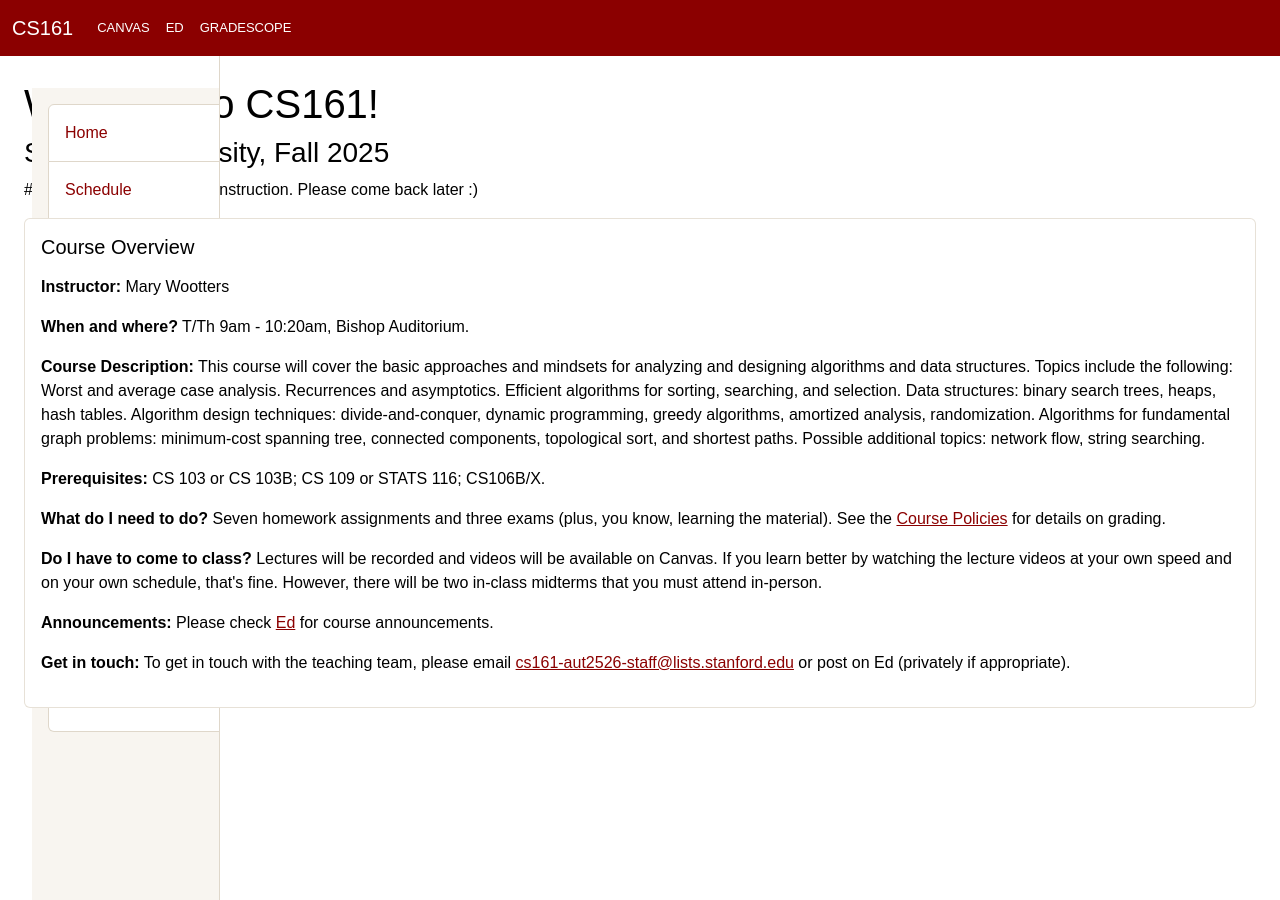
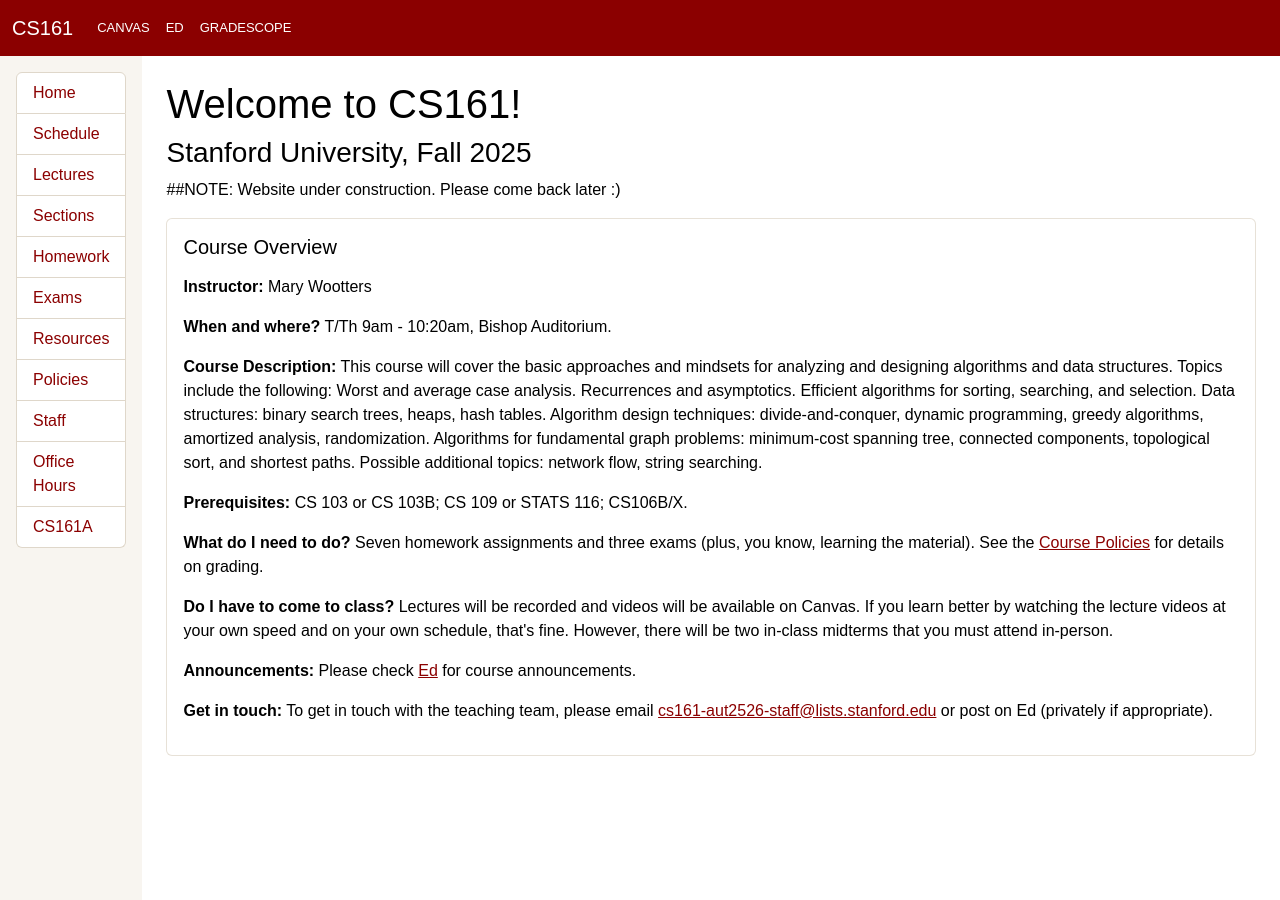
Before and after one commit to cs161-stanford/cs161-stanford.github.io, a Jekyll site: the page built from index.md, in a window 1280 px wide and 900 px high. Built offline with Jekyll 4.4.1, drawn with Linux system fonts in a browser that asks for light colours; nearby versions of some CDN libraries.

Commit message:
nevermind

```diff
--- a/_includes/nav.html
+++ b/_includes/nav.html
@@ -2,12 +2,6 @@
   <div class="container-fluid">
     <a class="navbar-brand" href="{{ '/' | relative_url }}">CS161</a>
 
-  <!-- Mobile sidebar toggle -->
-    <button class="btn btn-outline-light d-lg-none"
-            type="button" data-bs-toggle="offcanvas" data-bs-target="#mobileSidebar"
-            aria-controls="mobileSidebar">
-      Menu
-    </button>
 
     <button class="navbar-toggler" type="button" data-bs-toggle="collapse"
             data-bs-target="#topNav" aria-controls="topNav" aria-expanded="false"
--- a/_layouts/default.html
+++ b/_layouts/default.html
@@ -1,44 +1,27 @@
-<!doctype html>
+<!DOCTYPE html>
 <html lang="en">
 <head>
-  <meta charset="utf-8">
+  <meta charset="UTF-8">
   <meta name="viewport" content="width=device-width,initial-scale=1">
   <title>{{ page.title }} – CS161</title>
 
-  <!-- Bootswatch Sandstone (or Bootstrap) -->
-  <link rel="stylesheet"
-        href="https://cdn.jsdelivr.net/npm/bootswatch@5.3.3/dist/sandstone/bootstrap.min.css">
-  <!-- Your tiny overrides (optional) -->
-  <link rel="stylesheet" href="{{ '/assets/css/style.css' | relative_url }}">
+<link rel="stylesheet"
+      href="https://cdn.jsdelivr.net/npm/bootswatch@5.3.3/dist/sandstone/bootstrap.min.css">
+<link rel="stylesheet" href="{{ '/assets/css/style.css' | relative_url }}">
+
+
 </head>
+
 <body>
   {% include nav.html %}
 
-  <!-- Mobile offcanvas sidebar -->
-  <div class="offcanvas offcanvas-start" tabindex="-1" id="mobileSidebar" aria-labelledby="mobileSidebarLabel">
-    <div class="offcanvas-header">
-      <h5 class="offcanvas-title" id="mobileSidebarLabel">Menu</h5>
-      <button type="button" class="btn-close" data-bs-dismiss="offcanvas" aria-label="Close"></button>
-    </div>
-    <div class="offcanvas-body">
-      {% include sidebar.html %}
-    </div>
-  </div>
-
-  <!-- Desktop layout -->
   <div class="d-flex">
-    <aside class="d-none d-lg-block flex-shrink-0 border-end bg-body-tertiary sidebar">
-      <div class="p-3">
-        {% include sidebar.html %}
-      </div>
-    </aside>
-
+    {% include sidebar.html %}
     <main class="flex-grow-1 p-4">
       {{ content }}
     </main>
   </div>
+<script src="https://cdn.jsdelivr.net/npm/bootstrap@5.3.3/dist/js/bootstrap.bundle.min.js"></script>
+</body>
 
-  <!-- Bootstrap JS (needed for offcanvas) -->
-  <script src="https://cdn.jsdelivr.net/npm/bootstrap@5.3.3/dist/js/bootstrap.bundle.min.js"></script>
-</body>
 </html>
```
